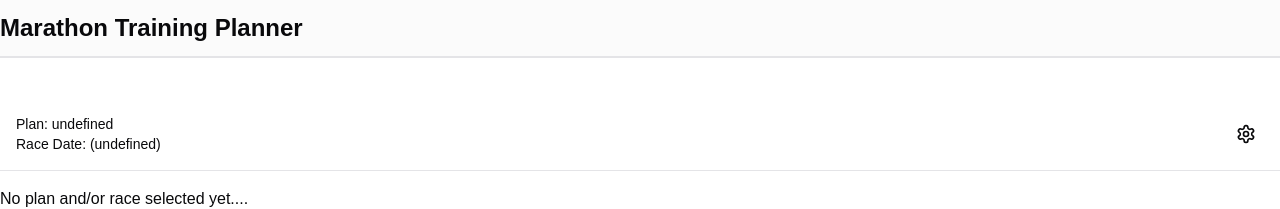
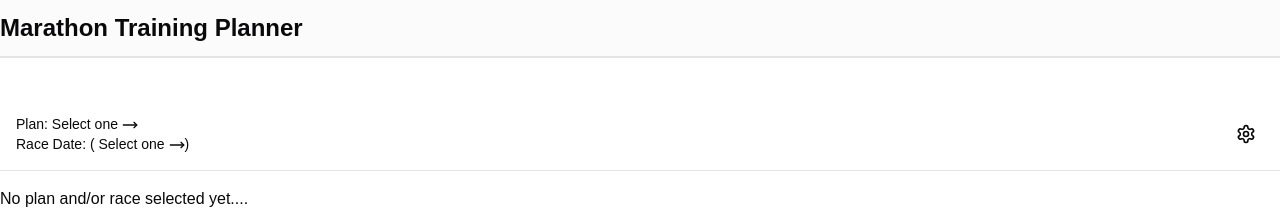
Before and after one commit to pelicanorojo/runningtraining, a Next.js app: page / in a window 1280 px wide. Shown: the top 209 px of the page. Built offline with nearby package versions, Linux system fonts and the light colour scheme.

Commit message:
#47: Handle some undefined on configBar. Closes #47 (#49)

```diff
--- a/src/components/ui/custom/configBar.tsx
+++ b/src/components/ui/custom/configBar.tsx
@@ -2,7 +2,7 @@
  * @Author: Pablo Benito <pelicanorojo> bioingbenito@gmail.com
  * @Date: 2024-11-22T10:12:07-03:00
  * @Last modified by: Pablo Benito <pelicanorojo>
- * @Last modified time: 2024-12-14T01:36:54-03:00
+ * @Last modified time: 2024-12-17T12:41:07-03:00
  */
 
 'use client'
@@ -19,7 +19,7 @@ import {
   DialogTrigger,
 } from '@/components/ui/dialog';
 
-import { Settings } from 'lucide-react';
+import { Settings, MoveRightIcon } from 'lucide-react';
 
 import { trainingPlansAvailableFront } from '@/lib/constants';
 import { PlanConfig, TrainingPlanThinFrontList } from "@/types/global";
@@ -80,10 +80,18 @@ export default function ConfigBar({trainingPlansAvailable, initialState}: Config
       <div className="flex flex-row items-center gap-6 p-4 bg-background border-b">
         <div className='flex-1  flex-col'>
         <div className="flex-1 text-sm">
-          {`Plan: ${trainingLabel}`}
+          {
+          trainingLabel
+            ? `Plan: ${trainingLabel}`
+            : <>Plan: Select one <MoveRightIcon className="inline-block h-4 w-4"/></>
+          }
           </div>
           <div className="flex-1 text-sm">
-          {`Race Date: (${state.raceDate})`}
+          {
+          state.raceDate
+            ? `Race Date: (${state.raceDate})`
+            : <>Race Date: ( Select one <MoveRightIcon className="inline-block h-4 w-4"/>)</>
+          }
         </div>
         </div>
         <Dialog>
@@ -93,7 +101,7 @@ export default function ConfigBar({trainingPlansAvailable, initialState}: Config
             </button>
           </DialogTrigger>
           <DialogContent className="sm:max-w-[425px]">
-            <DialogDescription>This is a popup for select the training plan, and the race date.</DialogDescription>
+            <DialogDescription>Select the training plan, and the race date.</DialogDescription>
             <DialogHeader>
               <DialogTitle>Configuration</DialogTitle>
             </DialogHeader>
```
Also changed, not shown: 1 other file (tests, documents, lock files or other folders).
